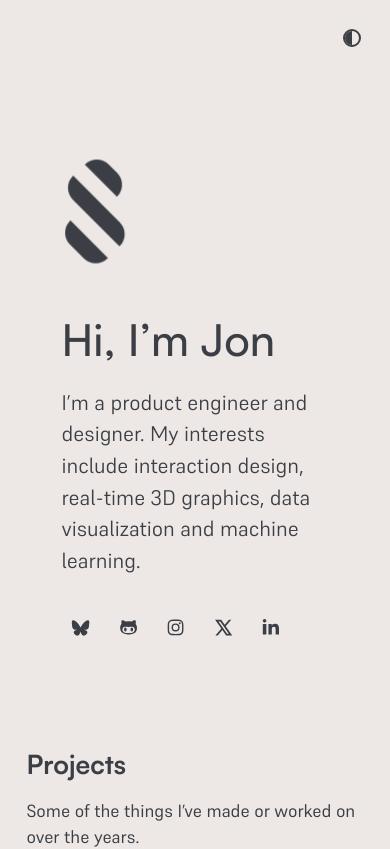
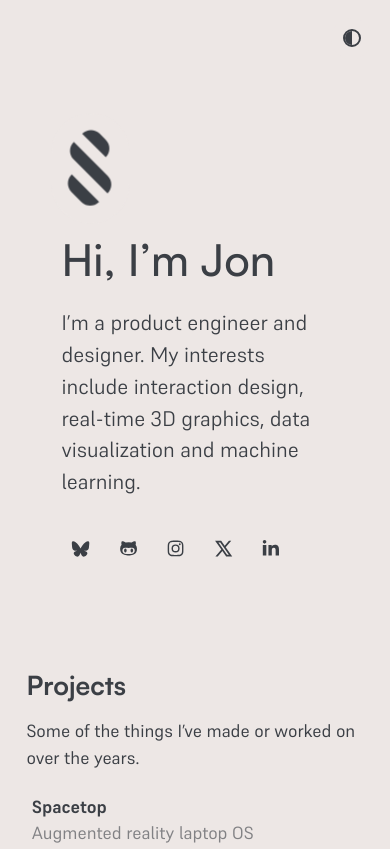
Before and after one commit to jonshamir/jonshamir.com, a Next.js app: page / in a window 390 px wide. Shown: the top 849 px of the page. Built offline with nearby package versions, Linux system fonts and the light colour scheme.

Commit message:
Mobile logo

```diff
--- a/components/Logo/MainLogo.module.scss
+++ b/components/Logo/MainLogo.module.scss
@@ -12,6 +12,10 @@
   padding: 0.3rem;
   border-radius: var(--rounding-full) !important;
   background-color: var(--color-bg);
+
+  @media screen and (max-width: 40rem) {
+    width: 2.2rem;
+  }
 
   &::before {
     content: "";
@@ -50,4 +54,9 @@
   width: 3.5rem;
   margin-left: 0.5rem;
   height: 6.5rem;
+
+  @media screen and (max-width: 40rem) {
+    width: 2.5rem;
+    height: 4rem;
+  }
 }
--- a/components/Nav/Nav.module.css
+++ b/components/Nav/Nav.module.css
@@ -10,7 +10,7 @@
   font-size: 0.9rem;
   font-weight: 500;
 
-  @media screen and (min-width: 50rem) {
+  @media screen and (min-width: 40rem) {
     padding: 1.5rem;
   }
 
--- a/styles/layout.css
+++ b/styles/layout.css
@@ -8,10 +8,6 @@
   grid-column-gap: 1.5rem;
   padding-bottom: 4rem;
   padding-top: 4rem;
-
-  @media screen and (max-width: 40rem) {
-    padding-top: 6rem;
-  }
 }
 
 .wrapper > * {
```
